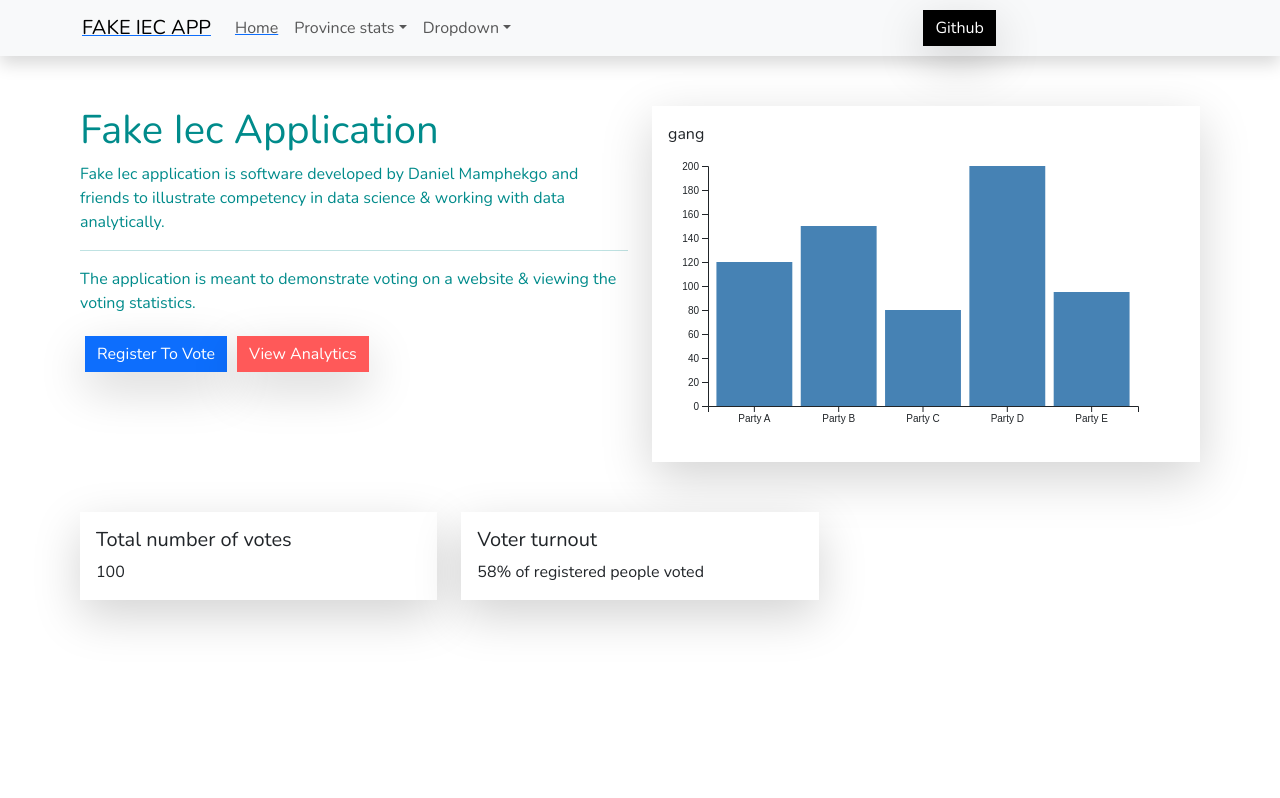
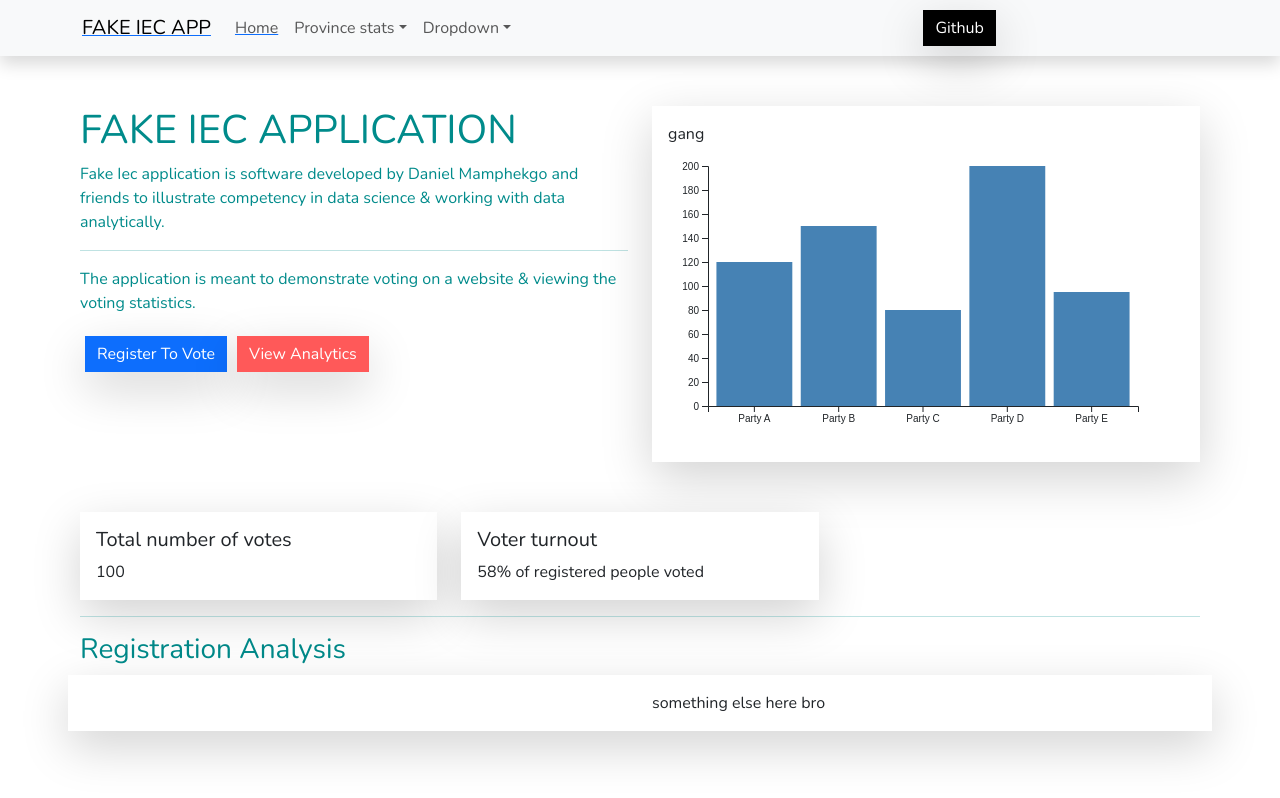
Before and after one commit to DanielRomeo/fakeiec, a Next.js app in the folder fakeIecFrontend/: page / in a window 1280 px wide. Built offline with nearby package versions, Linux system fonts and the light colour scheme.

Commit message:
added the Registration analysis but will not be using it in the application

```diff
--- a/fakeIecFrontend/src/app/_styles/home/home.module.scss
+++ b/fakeIecFrontend/src/app/_styles/home/home.module.scss
@@ -35,6 +35,9 @@
       .secondaryRow{
          margin-top: 50px;
       }
+      .registrationAnalysisRow{
+
+      }
 
    }
 }
--- /dev/null
+++ b/fakeIecFrontend/src/app/home/RegistrationAnalysisChart.tsx
@@ -0,0 +1,68 @@
+'use client'
+import React, { useEffect, useRef } from 'react';
+import * as d3 from 'd3';
+
+interface PieChartProps {
+  data: { label: string; value: number }[];
+}
+
+
+
+const RegistrationAnalysisChart: React.FC<PieChartProps> = () => {
+  const svgRef = useRef<SVGSVGElement | null>(null);
+
+	let data = [
+		{
+		label: 'voted',
+		value: 10  },
+		{
+		label: 'non-voted',
+		value: 90
+		}
+	]
+
+	// let data = []
+
+  	useEffect(() => {
+		if (data.length === 0) return;
+
+		const width = 200;
+		const height = 200;
+		const radius = Math.min(width, height) / 2;
+
+		const color = d3.scaleOrdinal(d3.schemeCategory10);
+
+		const pie = d3.pie<{ label: string; value: number }>().value(d => d.value);
+		const arc = d3.arc<d3.PieArcDatum<{ label: string; value: number }>>()
+		.outerRadius(radius - 10)
+		.innerRadius(0);
+
+		const labelArc = d3.arc<d3.PieArcDatum<{ label: string; value: number }>>()
+		.outerRadius(radius - 40)
+		.innerRadius(radius - 40);
+
+		const svg = d3.select(svgRef.current)
+		.attr('width', width)
+		.attr('height', height)
+		.append('g')
+		.attr('transform', `translate(${width / 2},${height / 2})`);
+
+		const g = svg.selectAll('.arc')
+		.data(pie(data))
+		.enter().append('g')
+		.attr('class', 'arc');
+
+		g.append('path')
+		.attr('d', arc as any)
+		.style('fill', d => color(d.data.label));
+
+		g.append('text')
+		.attr('transform', d => `translate(${labelArc.centroid(d)})`)
+		.attr('dy', '.35em')
+		.text(d => d.data.label);
+  	}, [data]);
+
+  	return <svg ref={svgRef}></svg>;
+};
+
+export default RegistrationAnalysisChart;
--- a/fakeIecFrontend/src/app/page.tsx
+++ b/fakeIecFrontend/src/app/page.tsx
@@ -1,7 +1,7 @@
 'use client'
 import Link from 'next/link';
 import React, { useCallback, useState } from "react";
-import {Container, Row, Col, Button, Card, Image, CardText} from 'react-bootstrap';
+import {Container, Row, Col, Button, Card, Image, CardText, CardBody} from 'react-bootstrap';
 
 // social icons:
 import { FaXTwitter, FaYoutube } from "react-icons/fa6";
@@ -15,6 +15,8 @@ import WideCard from './_components/wide_card'
 import ChartCard from './home/chartCard'
 import TotalVotesCard from './home/TotalVotesCard'
 import VoterTurnoutCard from './home/VoterTurnoutCard'
+
+import RegistrationAnalysisChart from './home/RegistrationAnalysisChart'
 
 // styles:
 import Styles from './_styles/home/home.module.scss'
@@ -36,7 +38,7 @@ export default function Home() {
 					<Row className={Styles.mainRow}>
 						<Col className={``} lg={6} md={6} sm={12}>
 							<div className={Styles.informationBox}>
-								<h1>Fake Iec Application</h1>
+								<h1>FAKE IEC APPLICATION</h1>
 								<p>Fake Iec application is software developed by Daniel Mamphekgo and friends to illustrate competency in data science & working with data analytically.</p>
 								<hr/>
 								<p>The application is meant to demonstrate voting on a website & viewing the voting statistics.</p>
@@ -62,7 +64,29 @@ export default function Home() {
 					<Row className={`${Styles.secondaryRow}`}>
 						<TotalVotesCard></TotalVotesCard>
 						<VoterTurnoutCard></VoterTurnoutCard>
+					</Row>
 
+					<hr />
+
+					<Row className={`${Styles.registrationAnalysisRow}`}>
+						<h3>
+							Registration Analysis
+						</h3>
+
+						<Card className={`shadow-lg border-0 rounded-0`}>
+							<CardBody>
+								<Row>
+									<Col lg={6} md={6} sm={12}>
+
+									</Col>
+
+									<Col lg={6} md={6} sm={12}>
+									something else here bro
+									</Col>
+								</Row>
+
+							</CardBody>
+						</Card>
 					</Row>
 
 
```
